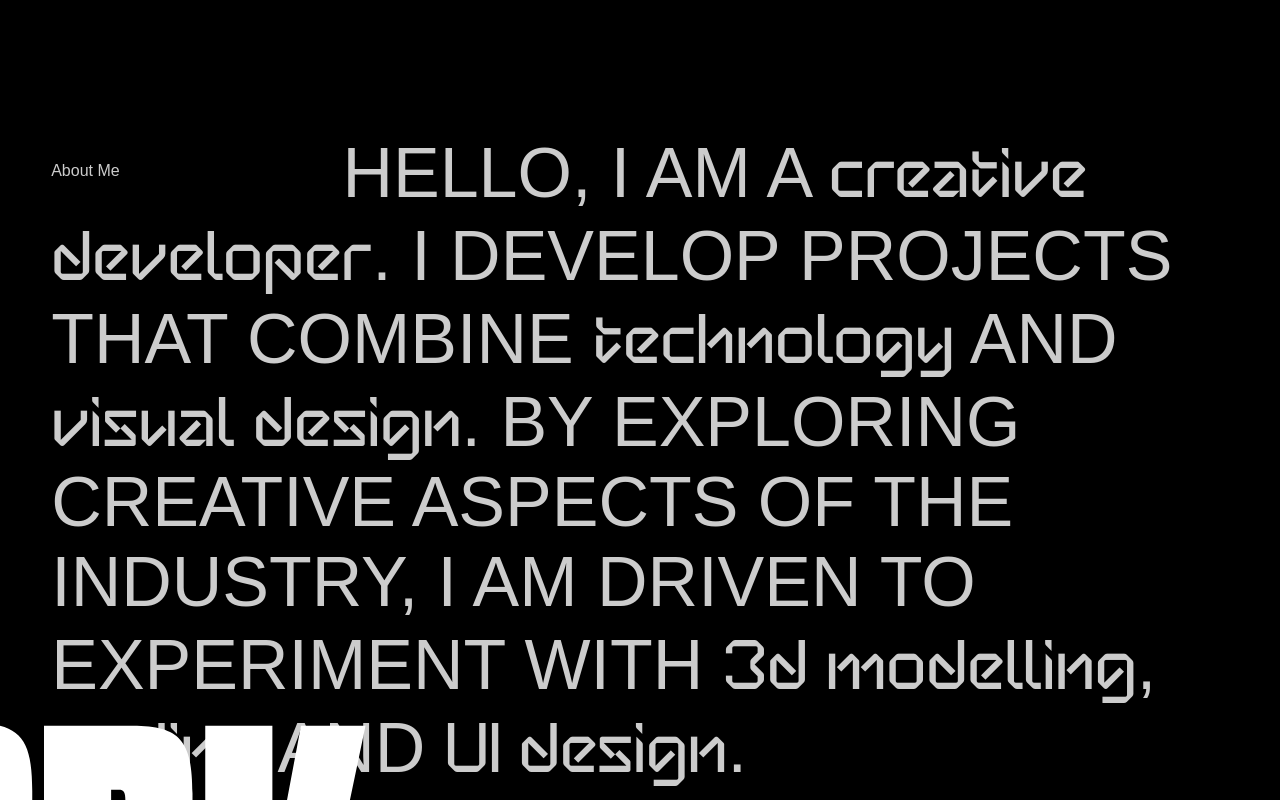
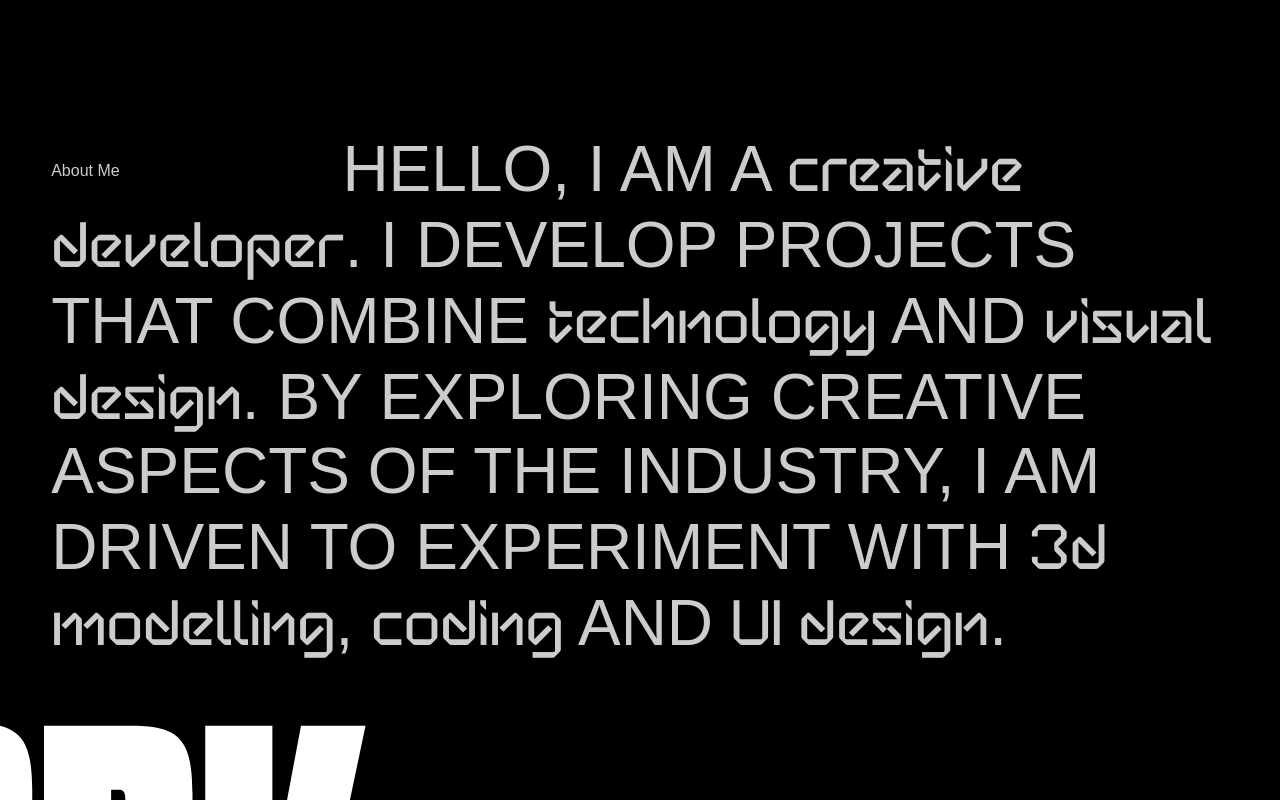
Before and after one commit to Olowodev/my-portfolio-next1.3, a Next.js app: page / in a window 1280 px wide. Shown: the part 720-1520 px from the top of the page. Built offline with nearby package versions, Linux system fonts and the light colour scheme; a web font is replaced by a local one.

Commit message:
about font fix

```diff
--- a/styles/homeStyles/About.module.css
+++ b/styles/homeStyles/About.module.css
@@ -18,7 +18,7 @@
 
 .paragraph {
     text-indent: 25%;
-    font-size: 70px;
+    font-size: 5vw;
 }
 .paragraph span {
     font-family: 'Betatron-Regular';
```
